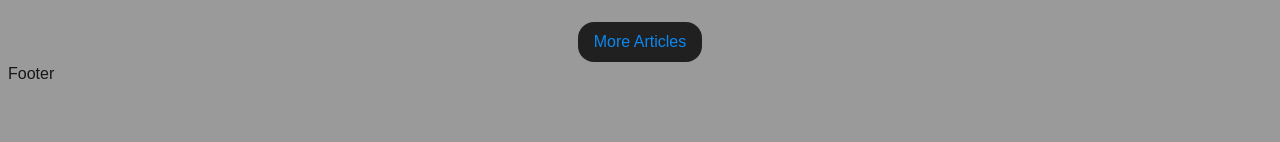
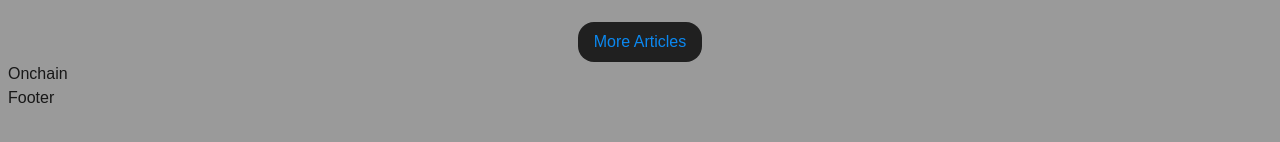
Before and after one commit to Miculino/reown-web, a Next.js app: page / in a window 1280 px wide. Shown: the part 3129-3271 px from the top of the page. Built offline with nearby package versions, Linux system fonts and the light colour scheme.

Commit message:
feat(onchain platform): add onchain cta section

```diff
--- a/app/(site)/layout/hero/Hero.tsx
+++ b/app/(site)/layout/hero/Hero.tsx
@@ -4,7 +4,7 @@ import Button from "../../components/Button";
 
 export default function Hero() {
   return (
-    <section className="">
+    <section>
       <div
         className={`rounded-[100px] xl:rounded-full relative h-[85vh] overflow-hidden ${styles.hero__video_container}`}
       >
--- /dev/null
+++ b/app/(site)/layout/onchain-cta/OnchainCTA.tsx
@@ -0,0 +1,9 @@
+// Styles
+import styles from "./onchain-cta.module.scss";
+
+// CLSX
+import clsx from "clsx";
+
+export default function OnchainCTA() {
+  return <section className={clsx(styles.onchain_cta)}>Onchain</section>;
+}
--- /dev/null
+++ b/app/(site)/layout/onchain-cta/onchain-cta.module.scss
@@ -0,0 +1,3 @@
+.onchain_cta {
+  display: default;
+}
--- a/app/(site)/page.tsx
+++ b/app/(site)/page.tsx
@@ -2,6 +2,7 @@
 import AppKit from "./layout/appkit/AppKit";
 import Articles from "./layout/articles/Articles";
 import Hero from "./layout/hero/Hero";
+import OnchainCTA from "./layout/onchain-cta/OnchainCTA";
 import ProductOverview from "./layout/product-overview/ProductOverview";
 import Rsvp from "./layout/rsvp/Rsvp";
 import SocialProof from "./layout/social-proof/SocialProof";
@@ -17,6 +18,7 @@ export default function Home() {
       <AppKit />
       <WalletKit />
       <Articles />
+      <OnchainCTA />
     </main>
   );
 }
```
